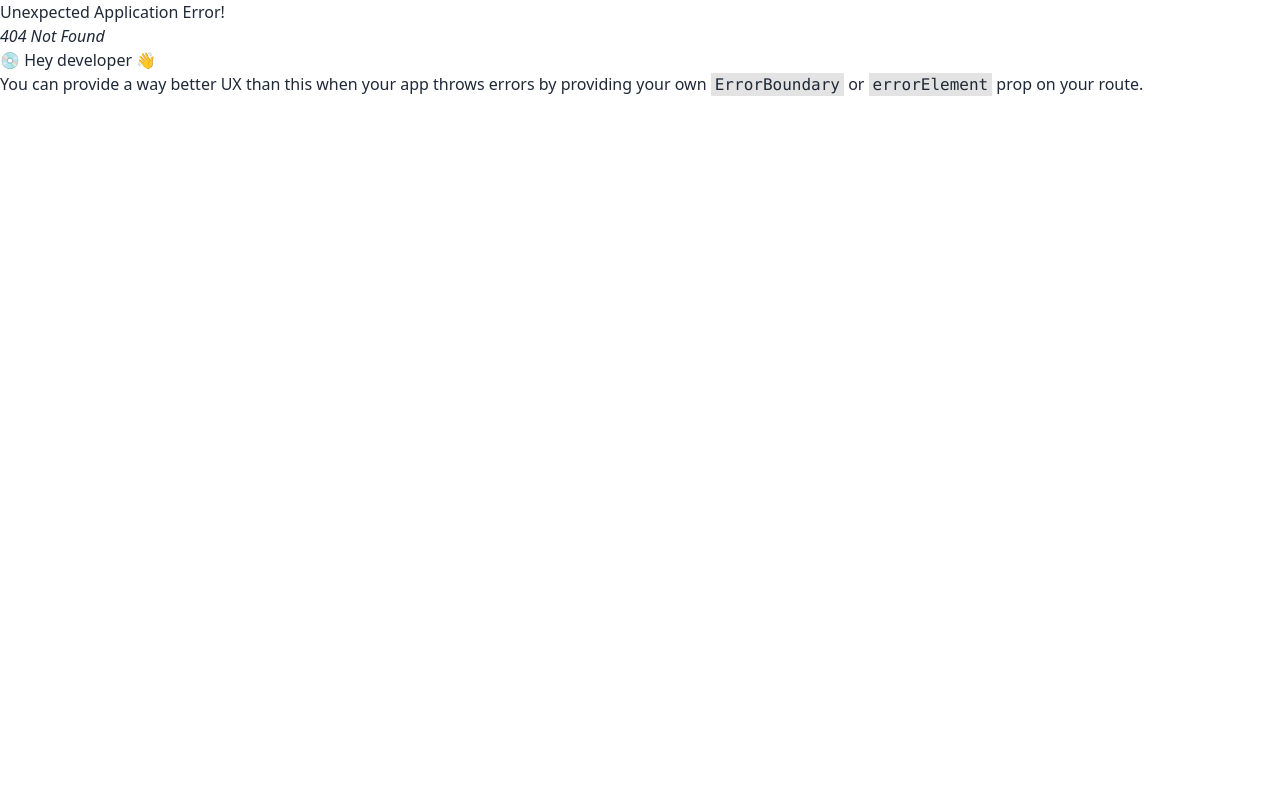
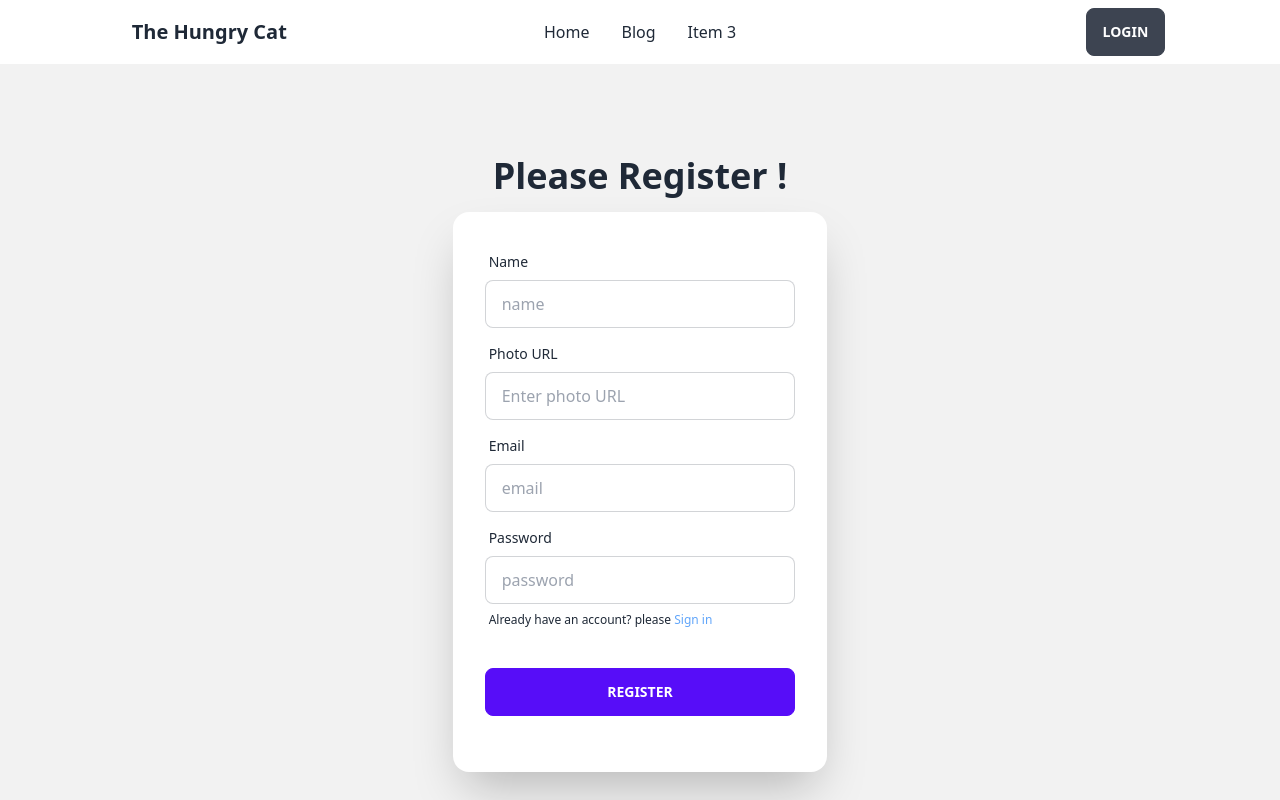
Before and after one commit to DarkAsfu/hungry-cat-client, a React (Vite) app: page /register in a window 1280 px wide. Before the commit this address had no page. Shown: the top 800 px of the page. Built offline with nearby package versions, Linux system fonts and the light colour scheme.

Commit message:
Login and register page sturcture complete

```diff
--- a/src/components/pages/Login/Login.jsx
+++ b/src/components/pages/Login/Login.jsx
@@ -1,9 +1,44 @@
 import React from 'react';
+import { Link } from 'react-router-dom';
 
 const Login = () => {
     return (
         <div>
+            <div className="hero min-h-screen bg-base-200">
+            <div className="hero-content flex-col">
+                <div className="text-center px-14">
+                    <h1 className="text-4xl font-bold mb-2">Please Login !</h1>
+                    {/* <p>Lorem ipsum dolor sit amet consectetur adipisicing elit. Error, officiis.</p> */}
+                </div>
+                <div className="card flex-shrink-0 w-full max-w-sm shadow-2xl bg-base-100 ">
+                    <form  className="card-body">
+                        <div className="form-control">
+                            <label className="label">
+                                <span className="label-text">Email</span>
+                            </label>
+                            <input type="email" name='email' placeholder="email" className="input input-bordered" required />
+                        </div>
+                        <div className="form-control">
+                            <label className="label">
+                                <span className="label-text">Password</span>
+                            </label>
+                            <input type="password" name='password' placeholder="password" className="input input-bordered" required />
+                            <label className="label">
+                                <a href="#" className="label-text-alt link link-hover">Forgot password?</a>
+                            </label>
+                        </div>
+                        <div className="form-control mt-6">
+                            <button className="btn btn-primary">Login</button>
+                        </div>
+                    </form>
 
+                    <p className="label-text-alt p-8">Are you new? please <Link to='/register' className='text-blue-400'>Register</Link></p>
+                    {/* <Google></Google> */}
+                    {/* <small className='text-red-600 font-bold px-6 pb-3'>{error}</small>
+                    <small className='text-green-600 font-bold px-6 pb-3'>{success}</small> */}
+                </div>
+            </div>
+        </div>
         </div>
     );
 };
--- a/src/components/pages/Register/Register.jsx
+++ b/src/components/pages/Register/Register.jsx
@@ -1,9 +1,53 @@
 import React from 'react';
+import { Link } from 'react-router-dom';
 
 const Register = () => {
     return (
-        <div>
-
+        <div className="hero min-h-screen bg-base-200">
+            <div className="hero-content flex-col">
+                <div className="text-center px-10">
+                    <h1 className="text-4xl font-bold">Please Register !</h1>
+                </div>
+                <div className="card flex-shrink-0 w-full max-w-sm shadow-2xl bg-base-100 ">
+                    <form className="card-body">
+                        <div className="form-control">
+                            <label className="label">
+                                <span className="label-text">Name</span>
+                            </label>
+                            <input type="text" name='name' placeholder="name" className="input input-bordered" required />
+                        </div>
+                        <div className="form-control">
+                            <label className="label">
+                                <span className="label-text">Photo URL</span>
+                            </label>
+                            <input type="text" name='photo' placeholder="Enter photo URL" className="input input-bordered" required />
+                        </div>
+                        <div className="form-control">
+                            <label className="label">
+                                <span className="label-text">Email</span>
+                            </label>
+                            <input type="email" name='email' placeholder="email" className="input input-bordered" required />
+                        </div>
+                        <div className="form-control">
+                            <label className="label">
+                                <span className="label-text">Password</span>
+                            </label>
+                            <input type="password" name='password' placeholder="password" className="input input-bordered" required />
+                            <label className="label">
+                                <p className="label-text-alt ">Already have an account? please <Link to='/login' className='text-blue-400'>Sign in</Link></p>
+                            </label>
+                        </div>
+                        <div className="form-control mt-6">
+                            <button className="btn btn-primary">Register</button>
+                        </div>
+                        {/* <Google></Google> */}
+                        <label className="label">
+                            {/* <p className="label-text-alt text-red-600">{error}</p>
+                                <p className="label-text-alt text-green-600">{succcess}</p> */}
+                        </label>
+                    </form>
+                </div>
+            </div>
         </div>
     );
 };
--- a/src/components/pages/shared/Header.jsx
+++ b/src/components/pages/shared/Header.jsx
@@ -26,7 +26,7 @@
                     </ul>
                 </div>
                 <div className="navbar-end">
-                    <a className="btn">Login</a>
+                    <Link to="/login" className="btn">login</Link>
                 </div>
             </div>
         </div>
--- a/src/components/providers/AuthProvider.jsx
+++ b/src/components/providers/AuthProvider.jsx
@@ -0,0 +1,17 @@
+import React, { createContext } from 'react';
+import app from '../firebase/firebase.config';
+import {getAuth} from "firebase/auth"
+const AuthContext = createContext(null);
+const auth = getAuth(app);
+const AuthProvider = ({children}) => {
+    const authInfo = {
+
+    }
+    return (
+        <AuthContext.Provider value={authInfo}>
+            {children}
+        </AuthContext.Provider>
+    );
+};
+
+export default AuthProvider;
--- a/src/main.jsx
+++ b/src/main.jsx
@@ -4,9 +4,12 @@
 import './index.css'
 import { RouterProvider } from 'react-router-dom'
 import router from './components/router/Router.jsx'
+import AuthProvider from './components/providers/AuthProvider.jsx'
 
 ReactDOM.createRoot(document.getElementById('root')).render(
   <React.StrictMode>
-    <RouterProvider router={router}></RouterProvider>
+    <AuthProvider>
+      <RouterProvider router={router}></RouterProvider>
+    </AuthProvider>
   </React.StrictMode>,
 )
```
Also changed, not shown: src/components/router/Router.jsx (+10 -0 lines).
